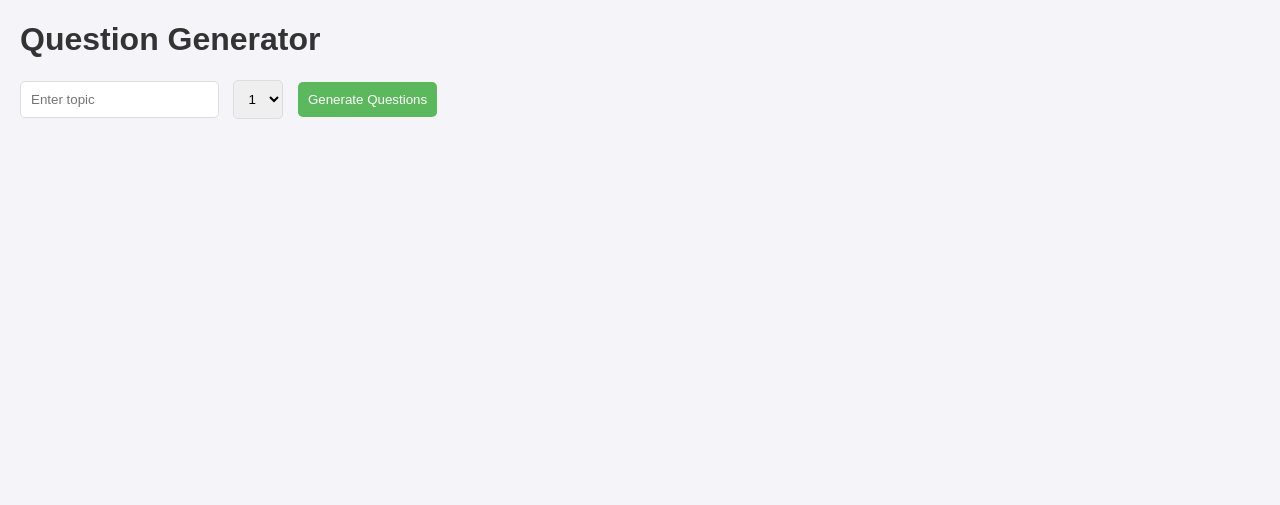
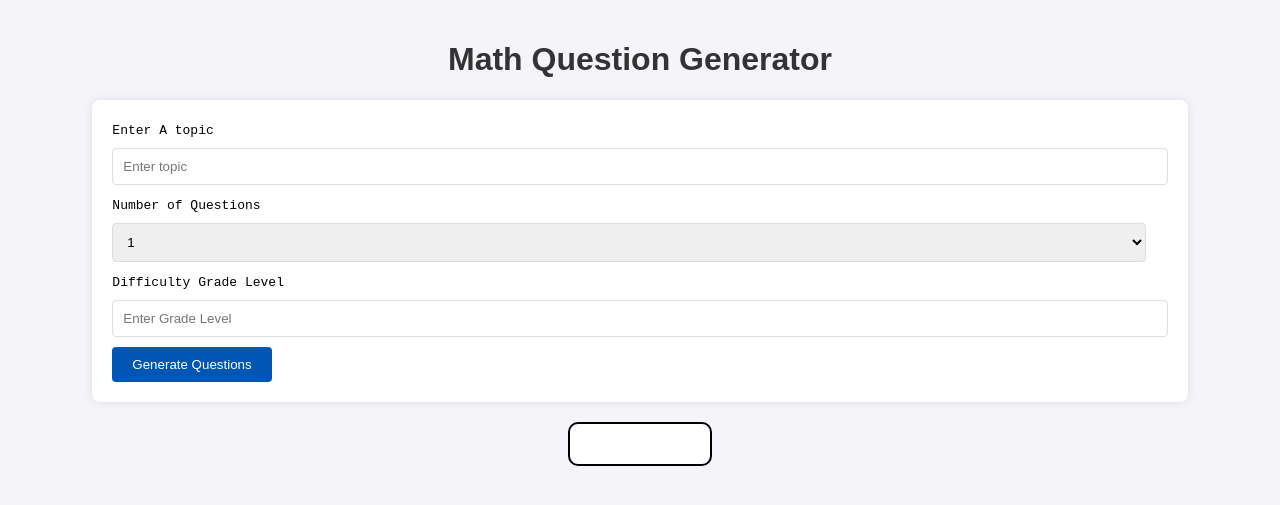
Before and after one commit to CosmicVeil/Hackthon-Projects, a Flask app: page / in a window 1280 px wide. Shown: the top 505 px of the page. Run offline with Flask 3, Linux system fonts and the light colour scheme.

Commit message:
index.html

```diff
--- a/MathWebsite/templates/index.html
+++ b/MathWebsite/templates/index.html
@@ -5,42 +5,117 @@
     <meta name="viewport" content="width=device-width, initial-scale=1.0">
     <title>Question Generator</title>
     <style>
+
+        #question-selection {
+        background-color: white;
+        padding: 20px;
+        border-radius: 8px;
+        box-shadow: 0 0 10px rgba(0,0,0,0.1);
+        margin-bottom: 20px;
+    }
+        #generate-button {
+            padding: 10px 20px;
+            color: white;
+            background-color: #0056b3;
+            border: none;
+            border-radius: 4px;
+            cursor: pointer;
+        }
+
+        #generate-button:hover {
+            background-color: #004494;
+        }
+
+        #questions-list {
+            list-style: none;
+            padding: 0;
+        }
+
+        #questions-list li {
+            background-color: white;
+            padding: 10px;
+            margin-bottom: 10px;
+            border-radius: 8px;
+            box-shadow: 0 0 5px rgba(0,0,0,0.1);
+        }
+
         body {
             font-family: Arial, sans-serif;
-            margin: 20px;
             background-color: #f4f4f9;
-            color: #333;
+            margin: 0;
+            padding: 20px;
+            display: flex;
+            flex-direction: column;
+            align-items: center;
         }
+
         h1 {
             color: #333;
         }
-        form, ul {
-            margin-top: 20px;
+
+        input[type="text"], select {
+            padding: 10px;
+            margin: 10px 0;
+            border-radius: 4px;
+            border: 1px solid #ddd;
+            width: calc(100% - 22px);
         }
-        input[type="text"], select, button {
+        ul {
+            list-style: none;
+            padding: 0;
+        }
+        li {
+            background-color: white;
             padding: 10px;
-            margin-right: 10px;
-            border-radius: 5px;
-            border: 1px solid #ddd;
+            margin-bottom: 10px;
+            border-radius: 8px;
+            box-shadow: 0 0 5px rgba(0,0,0,0.1);
         }
-        button {
-            background-color: #5cb85c;
+        #solution-button{
+            padding: 10px 20px;
             color: white;
+            background-color: #0056b3;
             border: none;
+            border-radius: 4px;
             cursor: pointer;
         }
-        button:hover {
-            background-color: #4cae4c;
+        #solution-button:hover {
+            background-color: #004494;
         }
-        li {
-            margin-bottom: 10px;
+        #num_questions-label{
+            font-family: 'Courier New', Courier, monospace;
+            font-size: 13px;
         }
+        #Topic-label{
+            font-family: 'Courier New', Courier, monospace;
+            font-size: 13px;
+        }
+        #QnSbox {
+            display: inline-block; /* Make the box adjust its width based on content */
+            min-width: 100px; /* Set a minimum width to prevent the box from collapsing */
+            max-width: 80%; /* Set a maximum width to limit the width of the box */
+            background-color: rgb(255, 255, 255); /* Set the background color of the box */
+            padding: 20px; /* Add padding inside the box */
+            border: 2px solid rgb(0, 0, 0); /* Add a border around the box */
+            border-radius: 10px; /* Add rounded corners to the box */
+            text-align: center; /* Center the text horizontally */
+        }
+        #difficulty-label{
+            font-family: 'Courier New', Courier, monospace;
+            font-size: 13px;
+        }
+
     </style>
-</head>
-<body>
-    <h1>Question Generator</h1>
-    <form action="/" method="post">
+
+    </head>
+    <body>
+    <h1>Math Question Generator</h1>
+
+    <div id="InputBox" class="InputBox">
+    <form id="question-selection" action="/" method="post">
+        <label id = "Topic-label" for="fname">Enter A topic</label>
         <input type="text" name="topic" placeholder="Enter topic" required>
+        <label id = "num_questions-label" for="fname">Number of Questions</label>
         <select name="num_questions">
             <option value="1">1</option>
             <option value="2">2</option>
@@ -48,19 +123,22 @@
             <option value="4">4</option>
             <option value="5">5</option>
         </select>
-        <button type="submit">Generate Questions</button>
+        <label id = "difficulty-label" for="fname">Difficulty Grade Level</label>
+        <input type="text" name="difficulty" placeholder="Enter Grade Level" required>
+        <button id="generate-button" type="submit">Generate Questions</button>
+    </div>
+
+
+    <div id = "QnSbox" class = "QnSbox">
     </form>
-
     {% if questions %}
         <ul>
         {% for question in questions %}
-            <li>{{ question }} <button onclick="getSolution('{{ question }}')">See Solution</button>
-                <button onclick="rateDifficulty('{{ question }}', 'hard')">Too Hard</button>
-                <button onclick="rateDifficulty('{{ question }}', 'easy')">Too Easy</button>
-            </li>
+            <li>{{ question }} <button id = "solution-button" onclick="getSolution('{{ question }}')">See Solution</button></li>
         {% endfor %}
         </ul>
     {% endif %}
+    </div>
 
     <script>
         function getSolution(question) {
@@ -72,22 +150,13 @@
                 body: JSON.stringify({question: question})
             })
             .then(response => response.json())
-            .then(data => alert(data.solution))
-            .catch(error => console.error('Error:', error));
-        }
-
-        function rateDifficulty(question, difficulty) {
-            fetch('/rate_difficulty', {
-                method: 'POST',
-                headers: {
-                    'Content-Type': 'application/json',
-                },
-                body: JSON.stringify({question: question, difficulty: difficulty})
+            .then(data => {
+                const solution = `Solution for "${question}": ${data.solution}`;
+                alert(solution);
             })
-            .then(response => response.json())
-            .then(data => alert(data.message))
             .catch(error => console.error('Error:', error));
         }
     </script>
+
 </body>
 </html>
```
